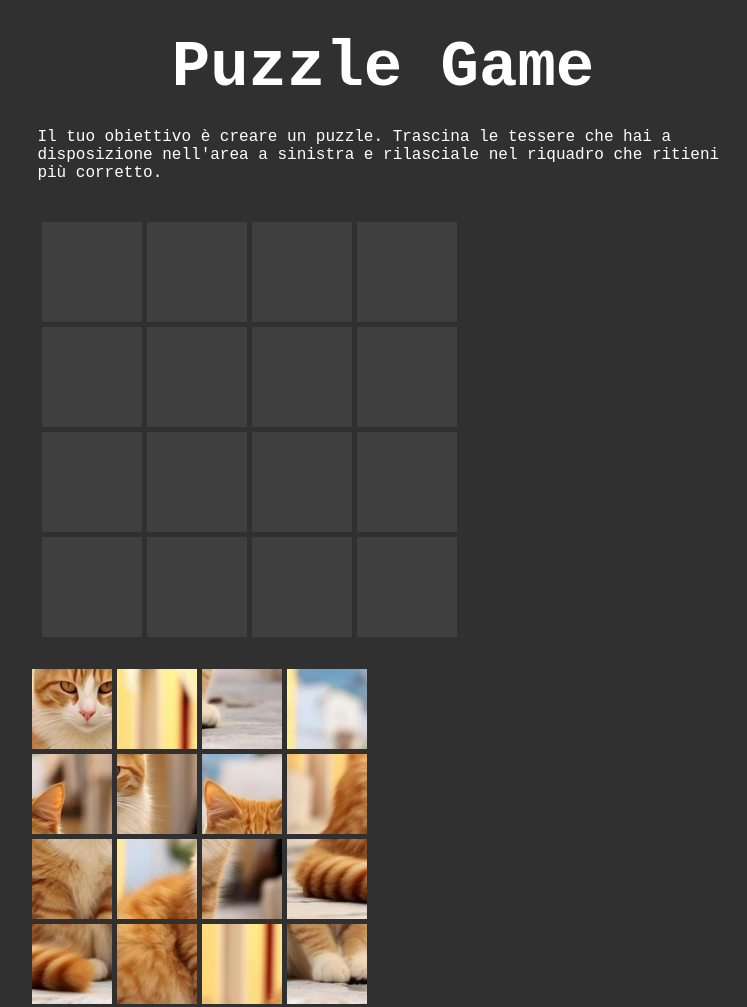
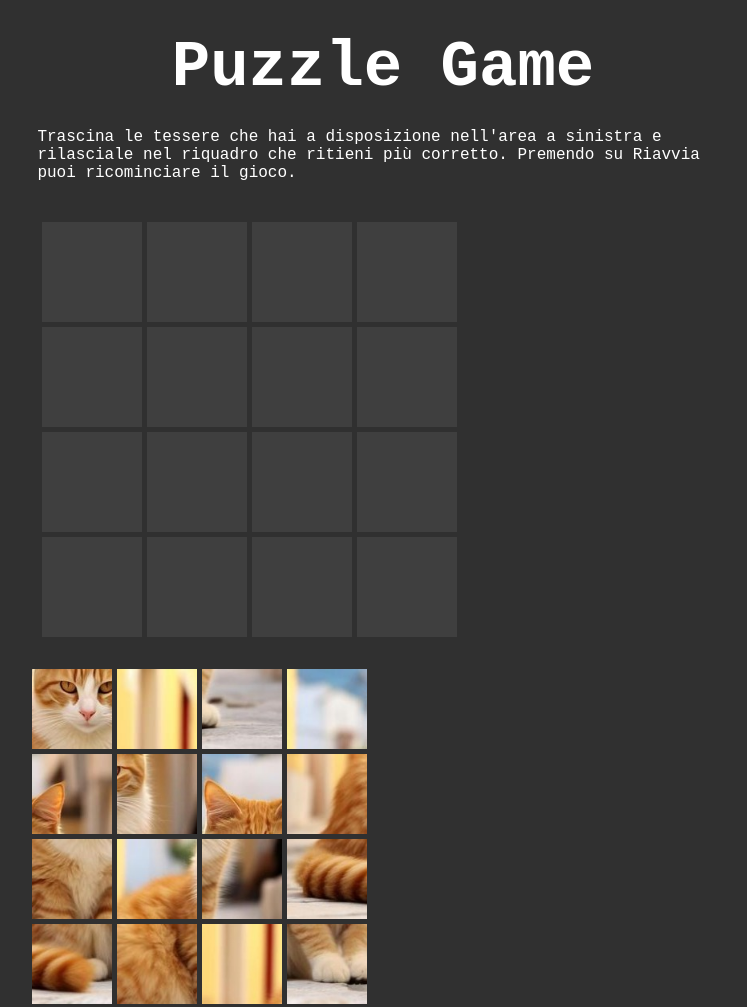
Before and after one commit to matteo-rossi90/js-simple-puzzle-game, a plain HTML site: page index.html in a window 1280 px wide. Shown: the top 1007 px of the page, without its empty margins (257-1004 px from the left). Drawn offline with Linux system fonts and the light colour scheme.

Commit message:
fix: modify text guide

```diff
--- a/index.html
+++ b/index.html
@@ -13,9 +13,8 @@
 
             <div id="guide">
                 <p>
-                    Il tuo obiettivo è creare un puzzle. Trascina le tessere che hai a disposizione nell'area a sinistra e rilasciale
-                    nel riquadro
-                    che ritieni più corretto.
+                    Trascina le tessere che hai a disposizione nell'area a sinistra e rilasciale
+                    nel riquadro che ritieni più corretto. Premendo su Riavvia puoi ricominciare il gioco.
                 </p>
             </div>
 
```
